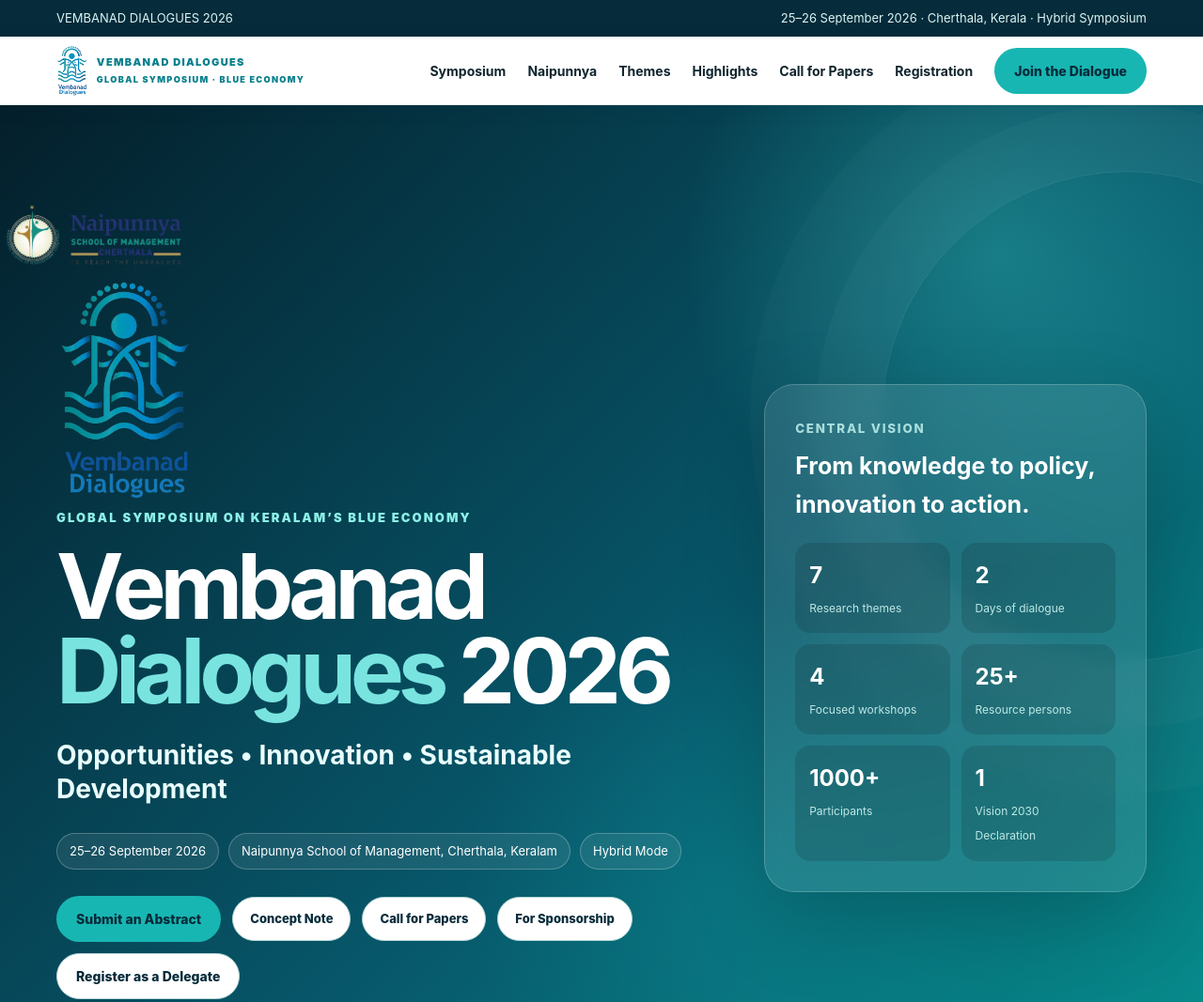
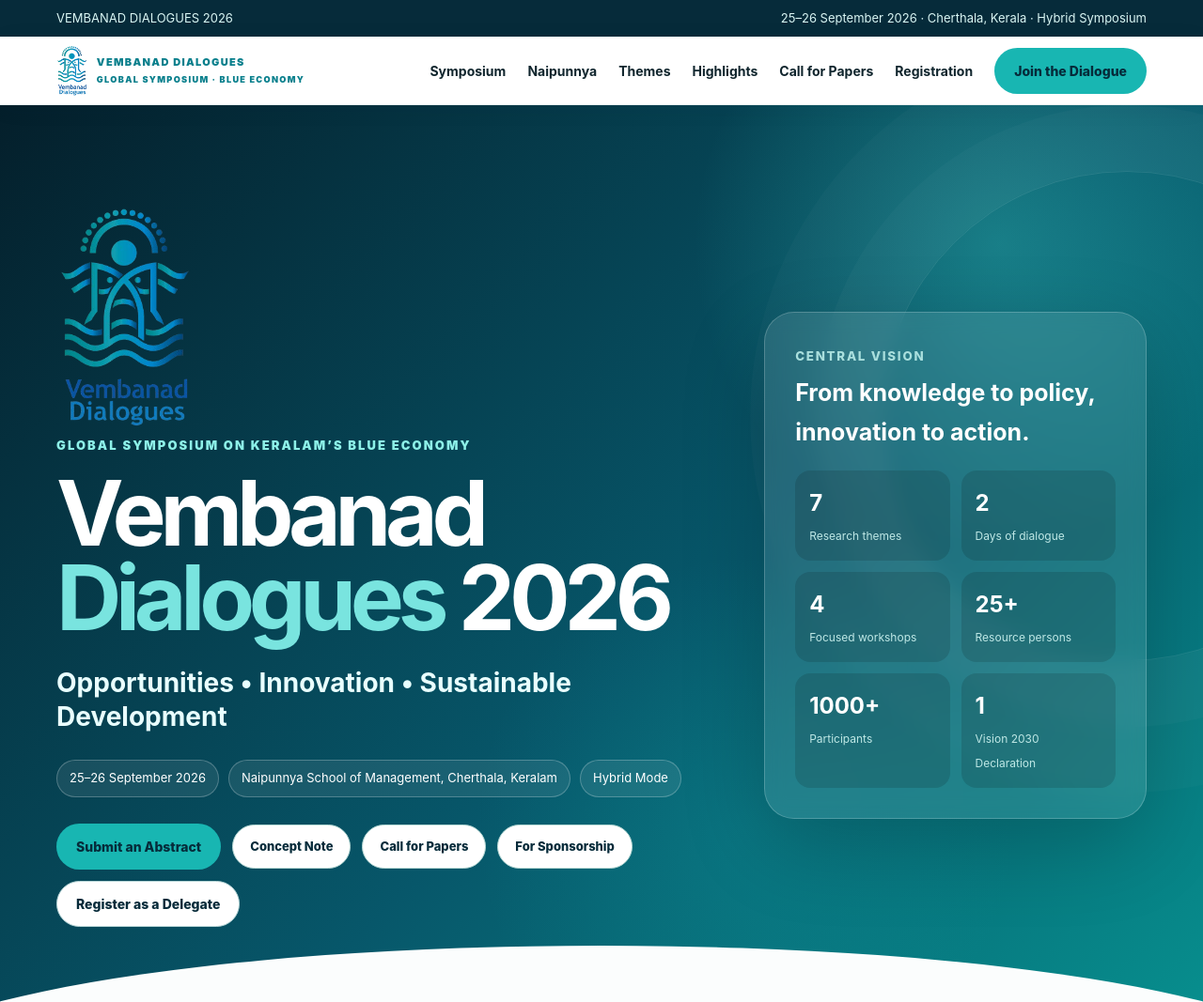
Before and after one commit to 2026-NSM/Blue-Economy, a plain HTML site: page index.html in a window 1280 px wide. Shown: the top 1067 px of the page at 94% size. Drawn offline with Linux system fonts and the light colour scheme.

Commit message:
Add files via upload

```diff
--- a/index.html
+++ b/index.html
@@ -338,29 +338,6 @@
   align-items:stretch;
 }
 </style>
-
-<style id="college-logo-style">
-.college-logo{
-  display:inline-flex;
-  align-items:center;
-  justify-content:center;
-  flex:0 0 auto;
-  margin-right:18px;
-  text-decoration:none;
-}
-.college-logo img{
-  display:block;
-  width:auto;
-  height:70px;
-  max-width:235px;
-  object-fit:contain;
-}
-@media(max-width:760px){
-  .college-logo img{height:54px;max-width:185px}
-  .college-logo{margin-right:10px}
-}
-</style>
-
 </head>
 <body>
 <div class="topbar"><div class="container"><span>VEMBANAD DIALOGUES 2026</span><span>25–26 September 2026 · Cherthala, Kerala · Hybrid Symposium</span></div></div>
@@ -377,10 +354,6 @@
 </nav>
 
 <header class="hero" id="home">
-<a class="college-logo" href="#" aria-label="Naipunnya School of Management, Cherthala">
-  <img src="assets/naipunnya-school-of-management-logo.png" alt="Naipunnya School of Management, Cherthala">
-</a>
-
  <div class="container hero-grid">
   <div>
    <img src="assets/vembanad-dialogues-logo.png" alt="Vembanad Dialogues logo" style="width:145px;max-width:45%;margin-bottom:8px;display:block;"><div class="eyebrow">Global Symposium on Keralam’s Blue Economy</div>
```
